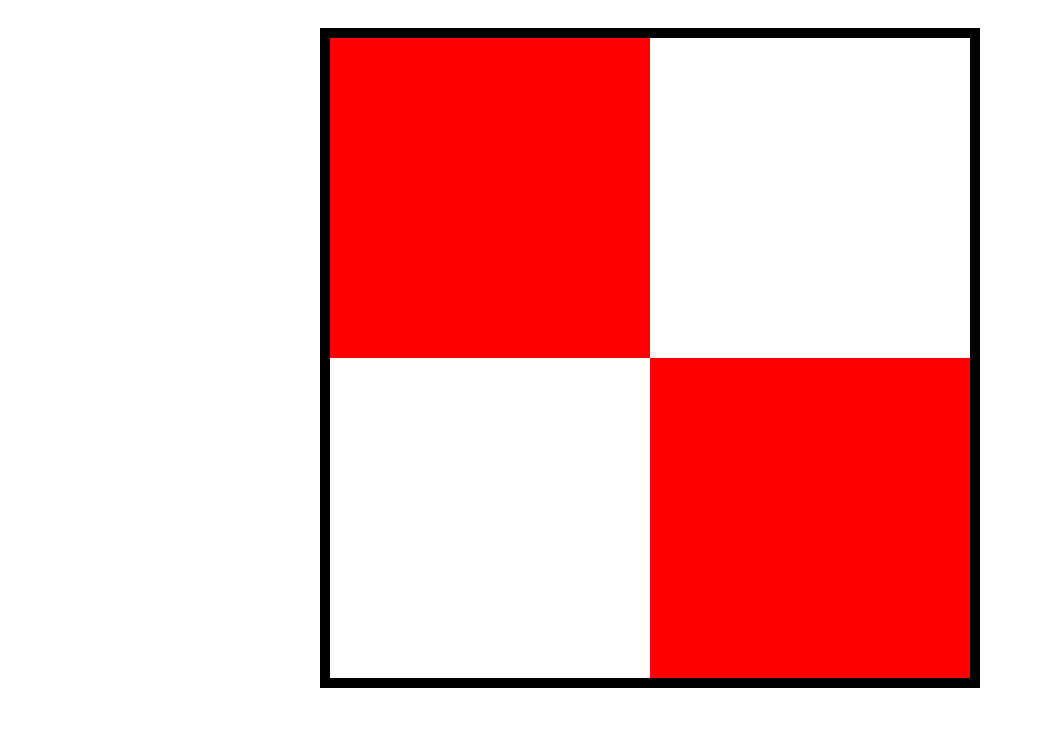
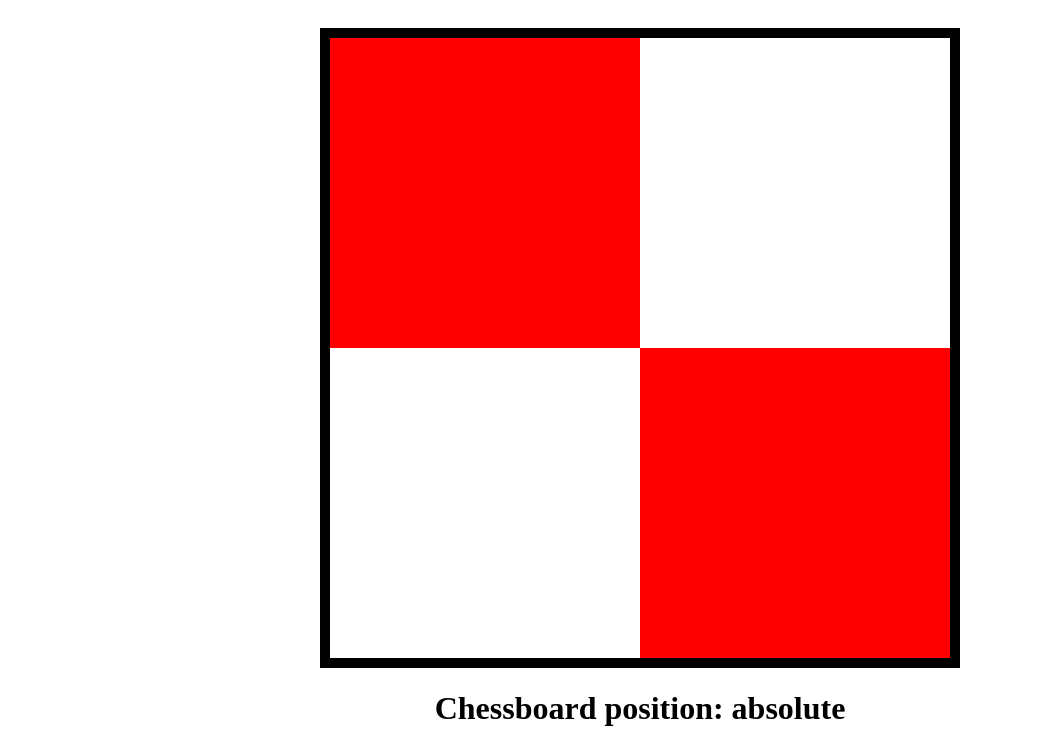
Before and after one commit to PZalles/Position-absolute, a plain HTML site: page index.html in a window 1280 px wide. Shown: the part 52-800 px from the top of the page, without its empty margins (0-1042 px from the left). Drawn offline with Linux system fonts and the light colour scheme.

Commit message:
Add style for h1

```diff
--- a/index.html
+++ b/index.html
@@ -10,6 +10,7 @@
         * {
             margin: 0;
             padding: 0;
+            box-sizing: border-box;
         }
 
         .board {
@@ -40,6 +41,13 @@
             right: 0;
             bottom: 0;
         }
+
+        h1 {
+            position: relative;
+            top: 90vh;
+            line-height: 10vh;
+            text-align: center;
+        }
     </style>
 </head>
 
```
